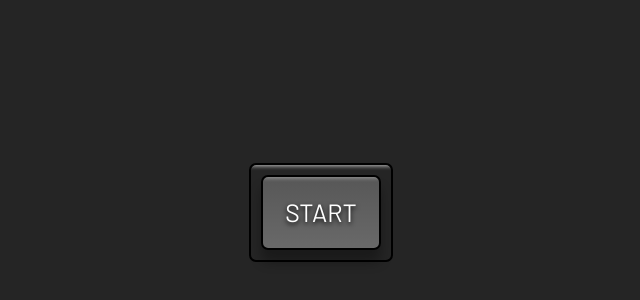
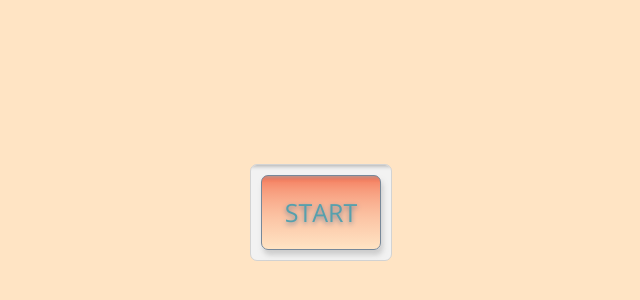
Before and after one commit to Gipulina/picture-in-picture, a plain HTML site: page index.html in a window 1280 px wide. Shown: the part 188-488 px from the top of the page, without its empty margins (319-959 px from the left). Drawn offline with nearby package versions, Linux system fonts and the light colour scheme.

Commit message:
My First commit

```diff
--- a/index.html
+++ b/index.html
@@ -2,19 +2,29 @@
 <html lang="en">
 <head>
     <meta charset="UTF-8">
+    <meta http-equiv="X-UA-Compatible" content="IE=edge">
     <meta name="viewport" content="width=device-width, initial-scale=1.0">
     <title>Picture in Picture</title>
-    <link rel="icon" type="image/png" href="favicon.png">
-    <link rel="stylesheet" href="style.css">
+    <!-- <link rel="stylesheet" href="https://cdnjs.cloudflare.com/ajax/libs/font-awesome/5.15.3/css/all.min.css"> -->
+    <link rel="stylesheet" href="stlye.css">
+    <!-- uso la página de google favicons para decirle de dónde agarrar el favicon que ya existe. -->
+    <link rel="icon" type="image/png" href="https://www.google.com/s2/u/0/favicons?domain=agitated-goodall-2b284b.netlify.app">
+    <style>
+        @import url('https://fonts.googleapis.com/css2?family=Open+Sans&display=swap');
+    </style>
+
 </head>
 <body>
+    <i class="far fa-address-card"></i>
     <!-- Video -->
-    <video id="video" controls height="360" width="640" hidden></video>
+    <video  id="video" controls height="360" width="640" hidden></video>
     <!-- Button -->
     <div class="button-container">
         <button id="button">START</button>
     </div>
-    <!-- Script -->
-    <script src="script.js"></script>
+    <!--  Script  -->
+<script src="script.js">
+
+</script>
 </body>
 </html>
--- a/script.js
+++ b/script.js
@@ -1,27 +1,28 @@
+// Uso esto para chequear que esté conectada la hoja JS al HTML console.log('testing');
 const videoElement = document.getElementById('video');
 const button = document.getElementById('button');
 
-// Prompt to select media stream, pass to video element, then play
-async function selectMediaStream() {
-  try {
-    const mediaStream = await navigator.mediaDevices.getDisplayMedia();
-    videoElement.srcObject = mediaStream;
-    videoElement.onloadedmetadata = () => {
-      videoElement.play();
-    };
-  } catch (error) {
-    // Catch Error Here
-  }
+//Prompt to select  media stream, pass to video element, then play
+async function selectMediaStream(){
+    try {
+        const MediaStream = await navigator.mediaDevices.getDisplayMedia();
+        videoElement.srcObject = MediaStream;
+        videoElement.onloadedmetadata = () => {
+            videoElement.play();
+        }
+    } catch(error){
+        // Catch error Here.
+        console.log('whoops, error here:',error);
+    }
 }
+button.addEventListener('click',async () => {
+    // Disable button
+    button.disabled = true;
+    //Start Picture in Picture
+    await videoElement.requestPictureInPicture();
+    //Resert Button
+    button.disabled = false;
 
-button.addEventListener('click', async () => {
-  // Disable Button
-  button.disabled = true;
-  // Start Picture in Picture
-  await videoElement.requestPictureInPicture();
-  // Reset Button
-  button.disabled = false;
 });
-
-// On Load
+//On Load
 selectMediaStream();
--- /dev/null
+++ b/stlye.css
@@ -0,0 +1,43 @@
+
+font-family: 'Atkinson Hyperlegible', sans-serif;
+
+html{
+    box-sizing: border-box;
+}
+
+body{
+    margin: 0;
+    height: 100vh;
+    display: flex;
+    justify-content: center;
+    align-items: center;
+    background-color: bisque;
+}
+.button-container{
+    border: 1px solid lightgray;
+    padding:10px;
+    border-radius: 7px;
+    box-shadow: inset 0 20px 4px -19px darkgrey;
+    background-color: #F2F2F2;
+}
+button{
+    font-family: 'Open Sans', sans-serif;
+    cursor: pointer;
+    outline: none;
+    width: 120px;
+    height: 75px;
+    font-size: 25px;
+    color: #56a0ad;
+    text-shadow:0 2px 5px lightslategrey;
+    background:linear-gradient(to bottom, #F26849, 20px, bisque);
+    border: 1px solid  lightslategray;
+    border-radius: 7px;
+    box-shadow: inset 0 20px 4px -19px darkgrey, 2px 5px 5px 0 rgb(169,169,169, 0.5);
+}
+button:hover{
+    background:linear-gradient(to top, #F26849, 40px, bisque);
+}
+button:active{
+    transform: translateY(3px);
+    box-shadow: inset 0 6px 4px -19px darkgrey, 2px 5px 5px 0 rgb(169,169,169);
+}
```
